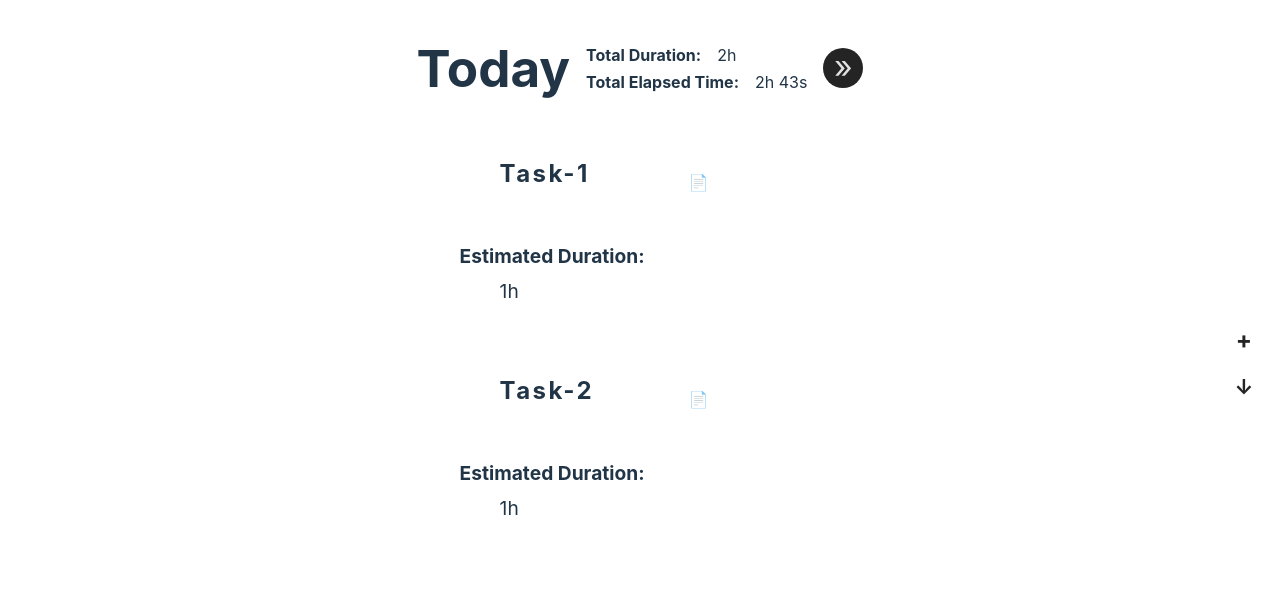
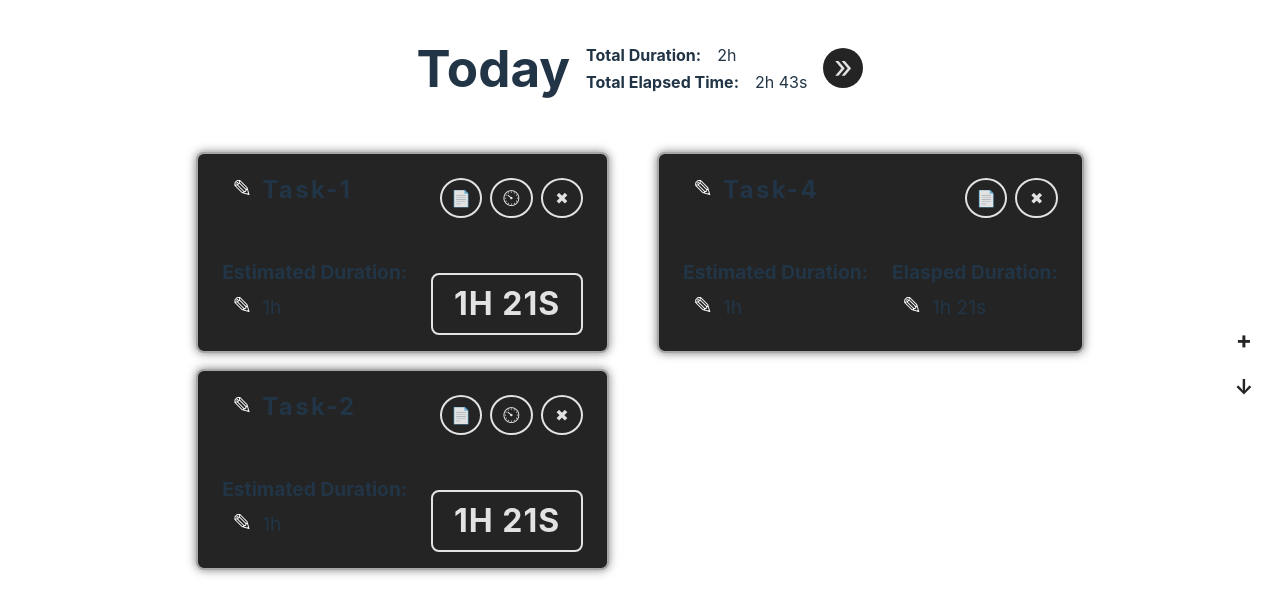
Before and after one commit to echoedinvoker/record, a React (Vite) app: page / in a window 1280 px wide. Shown: the top 614 px of the page. Built offline with nearby package versions, Linux system fonts and the light colour scheme.

Commit message:
done column

```diff
--- a/src/App.tsx
+++ b/src/App.tsx
@@ -130,7 +130,7 @@ export default function App() {
       }
     })
   }
-  function changeTaskElapsedDuration(taskId: string, elapsedDurationHMS: string) {
+  function changeTaskEstimatedDuration(taskId: string, elapsedDurationHMS: string) {
     if (!data || !data.tasks) {
       throw new Error("Data or tasks are undefined");
     }
@@ -145,6 +145,23 @@ export default function App() {
       }
     })
   }
+  function changeTaskElapsedDuration(taskId: string, elapsedDurationHMS: string) {
+    console.log("changeTaskElapsedDuration", taskId, elapsedDurationHMS)
+    if (!data || !data.tasks) {
+      throw new Error("Data or tasks are undefined");
+    }
+    setData({
+      ...data!,
+      tasks: {
+        ...data.tasks,
+        [taskId]: {
+          ...data.tasks[taskId],
+          timestampSum: convertHMStoMilliseconds(elapsedDurationHMS)
+        }
+      }
+    })
+  }
+
   function delayToNextDay(taskId: string) {
     if (!data) {
       throw new Error("Data is undefined");
@@ -223,7 +240,6 @@ export default function App() {
         const response = await fetch('/data.yaml')
         const text = await response.text()
         const parsedData = yaml.load(text)
-        // parsedData && setTasks(parsedData)
         parsedData && setData(parsedData)
       } catch (error) {
         console.error(error)
@@ -243,6 +259,7 @@ export default function App() {
         stopTask={stopTask}
         changeTaskName={changeTaskName}
         updateTaskMardownContent={updateTaskMardownContent}
+        changeTaskEstimatedDuration={changeTaskEstimatedDuration}
         changeTaskElapsedDuration={changeTaskElapsedDuration}
         delayToNextDay={delayToNextDay}
         downloadTasks={downloadTasks} />
--- /dev/null
+++ b/src/components/Done.tsx
@@ -0,0 +1,181 @@
+import styled from "styled-components"
+import { Task as TypeTask } from "../types"
+import Tasks from "./Tasks"
+import { CircleButton, ContentWrapper, Input, InputWrapper, Task } from "./ui"
+import { useState } from "react"
+import { convertMillisecondsToHMS } from "../utils"
+import EditMarkdownModal from "./EditMardownModal"
+
+interface Props {
+  task: TypeTask
+  deleteTask: (taskId: string, columnId: string) => void
+  changeTaskName: (taskId: string, name: string) => void
+  changeTaskEstimatedDuration: (taskId: string, estimatedDurationHMS: string) => void
+  changeTaskElapsedDuration: (taskId: string, elapsedDurationHMS: string) => void
+  updateTaskMardownContent: (taskId: string, content: string) => void
+}
+
+export default function Done({
+  task,
+  deleteTask,
+  changeTaskName,
+  changeTaskEstimatedDuration,
+  changeTaskElapsedDuration,
+  updateTaskMardownContent
+}: Props) {
+
+  const [isEditingTaskName, setIsEditingTaskName] = useState(false);
+  const [taskName, setTaskName] = useState(task.task);
+  const [showModal, setShowModal] = useState(false);
+  const [isEditingEstimatedDuration, setIsEditingEstimatedDuration] = useState(false);
+  const [estimatedDurationHMS, setEstimatedDurationHMS] = useState(convertMillisecondsToHMS(task.estimatedDuration));
+  const [isEditingElapsedDuration, setIsEditingElapsedDuration] = useState(false);
+  const [elapsedDurationHMS, setElapsedDurationHMS] = useState(convertMillisecondsToHMS(task.timestampSum));
+
+  const handleTaskNameSubmit = (e: React.FormEvent<HTMLFormElement>) => {
+    e.preventDefault();
+    setIsEditingTaskName(false);
+    changeTaskName(task.id, taskName);
+  }
+  const handleEstimatedDurationSubmit = (e: React.FormEvent<HTMLFormElement>) => {
+    e.preventDefault();
+    console.log('estimatedDurationHMS', estimatedDurationHMS)
+    setIsEditingEstimatedDuration(false);
+    changeTaskEstimatedDuration(task.id, estimatedDurationHMS);
+  }
+  const handleElapsedDurationSubmit = (e: React.FormEvent<HTMLFormElement>) => {
+    e.preventDefault();
+    setIsEditingElapsedDuration(false);
+    changeTaskElapsedDuration(task.id, elapsedDurationHMS)
+  }
+
+  return (
+    <>
+      <Task>
+        <TaskHeader>
+          <TaskNameContainer>
+            <CircleButton $ghost onClick={() => setIsEditingTaskName((prev) => !prev)}>
+              <ContentWrapper $offsetY="-3px" $size="1.5em" style={{ color: 'white' }}>
+                &#9998;
+              </ContentWrapper>
+            </CircleButton>
+            {
+              isEditingTaskName ? (
+                <form onSubmit={handleTaskNameSubmit}>
+                  <InputWrapper $white>
+                    <Input $white type="text" value={taskName} onChange={(e) => setTaskName(e.target.value)} />
+                  </InputWrapper>
+                </form>
+              ) : (
+                <TaskName>{task.task}</TaskName>
+              )
+            }
+          </TaskNameContainer>
+          <TaskActions>
+            <CircleButton onClick={() => setShowModal(true)}>
+              <ContentWrapper>
+                &#128196;
+              </ContentWrapper>
+            </CircleButton>
+            <CircleButton onClick={() => deleteTask(task.id, 'done')}>
+              <ContentWrapper>
+                &#10006;
+              </ContentWrapper>
+            </CircleButton>
+          </TaskActions>
+        </TaskHeader>
+        <Pairs>
+          <Pair>
+            <Key>Estimated Duration:</Key>
+            <PairValueContainer>
+              <CircleButton $ghost onClick={() => setIsEditingEstimatedDuration((prev) => !prev)}>
+                <ContentWrapper $offsetY="-3px" $size="1.5em" style={{ color: 'white' }}>
+                  &#9998;
+                </ContentWrapper>
+              </CircleButton>
+              {isEditingEstimatedDuration ? (
+                <form onSubmit={handleEstimatedDurationSubmit}>
+                  <InputWrapper $white>
+                    <Input $white type="text" value={estimatedDurationHMS} onChange={(e) => setEstimatedDurationHMS(e.target.value)} />
+                  </InputWrapper>
+                </form>
+              ) : (
+                <Value>{convertMillisecondsToHMS(task.estimatedDuration)}</Value>
+              )}
+            </PairValueContainer>
+          </Pair>
+          <Pair>
+            <Key>Elasped Duration:</Key>
+            <PairValueContainer>
+              <CircleButton $ghost onClick={() => setIsEditingElapsedDuration((prev) => !prev)}>
+                <ContentWrapper $offsetY="-3px" $size="1.5em" style={{ color: 'white' }}>
+                  &#9998;
+                </ContentWrapper>
+              </CircleButton>
+              {isEditingElapsedDuration ? (
+                <form onSubmit={handleElapsedDurationSubmit}>
+                  <InputWrapper $white>
+                    <Input $white type="text" value={elapsedDurationHMS} onChange={(e) => setElapsedDurationHMS(e.target.value)} />
+                  </InputWrapper>
+                </form>
+              ) : (
+                <Value>{convertMillisecondsToHMS(task.timestampSum)}</Value>
+              )}
+            </PairValueContainer>
+          </Pair>
+        </Pairs>
+      </Task>
+      {showModal && <EditMarkdownModal task={task} setShowModal={setShowModal} changeMarkdown={updateTaskMardownContent} />
+      }
+    </>
+  )
+}
+
+const PairValueContainer = styled.div`
+  display: flex;
+  align-items: center;
+`
+const Key = styled.div`
+font-weight: bold;
+font-size: 1.2em;
+`
+const Value = styled.div`
+font-size: 1.2em;
+`
+const Pairs = styled.div`
+display: flex;
+flex-direction: row;
+justify-content: space-between;
+gap: 1.5em;
+`
+
+const Pair = styled.div`
+display: flex;
+flex-direction: column;
+justify-content: flex-start;
+margin: 0.5em 0;
+`
+const TaskHeader = styled.div`
+  display: flex;
+  justify-content: space-between;
+  align-items: center;
+  gap: 2.5em;
+  `
+
+const TaskActions = styled.div`
+    display: flex;
+    gap: .5em;
+  `
+
+const TaskNameContainer = styled.div`
+  display: flex;
+  justify-content: flex-start;
+  align-items: center;
+  margin-bottom: 1em;
+`
+
+const TaskName = styled.h2`
+    letter-spacing: 0.1em;
+    font-size: 1.5em;
+    margin: 0;
+  `
--- /dev/null
+++ b/src/components/DoneList.tsx
@@ -0,0 +1,34 @@
+import { Task } from "../types"
+import Done from "./Done"
+import { TaskGroup } from "./ui"
+
+interface Props {
+  tasks: Task[]
+  deleteTask: (taskId: string, columnId: string) => void
+  changeTaskName: (taskId: string, name: string) => void
+  updateTaskMardownContent: (taskId: string, content: string) => void
+  changeTaskEstimatedDuration: (taskId: string, estimatedDurationHMS: string) => void
+  changeTaskElapsedDuration: (taskId: string, elapsedDurationHMS: string) => void
+}
+export default function DoneList({
+  tasks,
+  deleteTask,
+  changeTaskName,
+  updateTaskMardownContent,
+  changeTaskEstimatedDuration,
+  changeTaskElapsedDuration }: Props) {
+  return (
+    <TaskGroup>
+      {tasks.map((task: Task) => (
+        <Done
+          key={task.id}
+          task={task}
+          deleteTask={deleteTask}
+          changeTaskName={changeTaskName}
+          updateTaskMardownContent={updateTaskMardownContent}
+          changeTaskEstimatedDuration={changeTaskEstimatedDuration}
+          changeTaskElapsedDuration={changeTaskElapsedDuration} />
+      ))}
+    </TaskGroup>
+  )
+}
--- a/src/components/OnGoingTab.tsx
+++ b/src/components/OnGoingTab.tsx
@@ -6,6 +6,7 @@ import styled from 'styled-components';
 import { useEffect, useRef, useState } from 'react';
 import { Data, Task } from '../types';
 import { CircleButton, ContentWrapper } from './ui';
+import DoneList from './DoneList';
 
 interface Props {
   data: (Data | null)
@@ -21,11 +22,14 @@ interface Props {
   changeTaskName: (taskId: string, name: string) => void
   updateTaskMardownContent: (taskId: string, content: string) => void
   changeTaskElapsedDuration: (taskId: string, elapsedDurationHMS: string) => void
+  changeTaskEstimatedDuration: (taskId: string, estimatedDurationHMS: string) => void
   downloadTasks: () => void
   delayToNextDay: (taskId: string) => void
 }
 
-export default function OnGoingTab({ data, addTask, deleteTask, startTask, stopTask, changeTaskName, updateTaskMardownContent, changeTaskElapsedDuration, downloadTasks, delayToNextDay }: Props) {
+export default function OnGoingTab({ data, addTask, deleteTask, startTask, stopTask, changeTaskName, updateTaskMardownContent, changeTaskElapsedDuration,
+  changeTaskEstimatedDuration,
+  downloadTasks, delayToNextDay }: Props) {
   const isLoadedTasksAtStart = useRef(false)
   const [showModal, setShowModal] = useState(false)
   const [activeTaskId, setActiveTaskId] = useState<string | null>(null)
@@ -107,6 +111,7 @@ export default function OnGoingTab({ data, addTask, deleteTask, startTask, stopT
           hasNextDay={hasNextDay}
           hasPrevDay={hasPrevDay}
         />
+        <Columns>
           <Tasks
             tasks={filteredTasks}
             whichDay={whichDay}
@@ -115,7 +120,15 @@ export default function OnGoingTab({ data, addTask, deleteTask, startTask, stopT
             changeTaskName={changeTaskName}
             updateTaskMardownContent={updateTaskMardownContent}
             delayToNextDay={delayToNextDay}
+            changeTaskEstimatedDuration={changeTaskEstimatedDuration} />
+          <DoneList
+            tasks={data.columns["done"].taskIds.map(taskId => data.tasks[taskId])}
+            deleteTask={deleteTask}
+            changeTaskName={changeTaskName}
+            updateTaskMardownContent={updateTaskMardownContent}
+            changeTaskEstimatedDuration={changeTaskEstimatedDuration}
             changeTaskElapsedDuration={changeTaskElapsedDuration} />
+        </Columns>
       </Container >
       {showModal && <FormAddTask setShowModal={setShowModal} addTask={handleAddTask} />}
       {activeTaskId !== null && <TheTimer
@@ -129,6 +142,13 @@ export default function OnGoingTab({ data, addTask, deleteTask, startTask, stopT
 
   )
 }
+
+const Columns = styled.div`
+  display: flex;
+  gap: 1em;
+  flex-wrap: wrap;
+  justify-content: center;
+  `
 
 const FixedButtons = styled.div`
   display: flex;
--- a/src/components/Tasks.tsx
+++ b/src/components/Tasks.tsx
@@ -1,6 +1,6 @@
-import styled from "styled-components"
 import { Task } from "../types"
 import TheTask from "./TheTask"
+import { TaskGroup } from "./ui"
 
 interface Props {
   tasks: Task[]
@@ -8,12 +8,12 @@ interface Props {
   whichDay: number
   startTask: (taskId: string) => void
   changeTaskName: (taskId: string, name: string) => void
-  changeTaskElapsedDuration: (taskId: string, elapsedDurationHMS: string) => void
+  changeTaskEstimatedDuration: (taskId: string, estimatedDurationHMS: string) => void
   updateTaskMardownContent: (taskId: string, markdownContent: string) => void
   delayToNextDay: (taskId: string) => void
 }
 
-export default function Tasks({ tasks, deleteTask, startTask, changeTaskName, changeTaskElapsedDuration, updateTaskMardownContent, delayToNextDay, whichDay }: Props) {
+export default function Tasks({ tasks, deleteTask, startTask, changeTaskName, changeTaskEstimatedDuration, updateTaskMardownContent, delayToNextDay, whichDay }: Props) {
   return (
     <TaskGroup>
       {Array.from(tasks.values()).map((task: Task) => (
@@ -26,14 +26,9 @@ export default function Tasks({ tasks, deleteTask, startTask, changeTaskName, ch
           changeTaskName={changeTaskName}
           changeMarkdown={updateTaskMardownContent}
           delayToNextDay={delayToNextDay}
-          changeTaskElapsedDuration={changeTaskElapsedDuration} />
+          changeTaskEstimatedDuration={changeTaskEstimatedDuration}
+        />
       ))}
     </TaskGroup>
   )
 }
-
-const TaskGroup = styled.div`
-    display: flex;
-    flex-direction: column;
-    gap: 1em;
-  `
--- a/src/components/TheTask.tsx
+++ b/src/components/TheTask.tsx
@@ -1,6 +1,6 @@
 import styled from "styled-components";
 import { Task as TypeTask } from "../types";
-import { CircleButton, ContentWrapper, Input, InputWrapper, TextButton } from "./ui";
+import { CircleButton, ContentWrapper, Input, InputWrapper, Task, TextButton } from "./ui";
 import { convertMillisecondsToHMS } from "../utils";
 import { useState } from "react";
 import EditMarkdownModal from "./EditMardownModal";
@@ -11,12 +11,12 @@ interface Props {
   whichDay: number
   startTask: (taskId: string) => void
   changeTaskName: (taskId: string, name: string) => void
-  changeTaskElapsedDuration: (taskId: string, elapsedDuration: string) => void
+  changeTaskEstimatedDuration: (taskId: string, estimatedDurationHMS: string) => void
   changeMarkdown: (taskId: string, markdown: string) => void
   delayToNextDay: (taskId: string) => void
 }
 
-export default function TheTask({ task, deleteTask, startTask, changeTaskName, changeTaskElapsedDuration, changeMarkdown, delayToNextDay, whichDay }: Props) {
+export default function TheTask({ task, deleteTask, startTask, changeTaskName, changeTaskEstimatedDuration, changeMarkdown, delayToNextDay, whichDay }: Props) {
   const [isEditingTaskName, setIsEditingTaskName] = useState(false);
   const [taskName, setTaskName] = useState(task.task);
   const [isEditingEstimatedDuration, setIsEditingEstimatedDuration] = useState(false);
@@ -33,7 +33,7 @@ export default function TheTask({ task, deleteTask, startTask, changeTaskName, c
   const handleEstimatedDurationSubmit = (e: React.FormEvent<HTMLFormElement>) => {
     e.preventDefault();
     setIsEditingEstimatedDuration(false);
-    changeTaskElapsedDuration(task.id, estimatedDurationHMS);
+    changeTaskEstimatedDuration(task.id, estimatedDurationHMS);
   }
 
   const handleDelay = () => {
@@ -120,16 +120,6 @@ const PairValueContainer = styled.div`
   align-items: center;
 `
 
-const Task = styled.div`
-    display: flex;
-    flex-direction: column;
-    justify-content: space-between;
-    gap: 1.5em;
-    padding: 1em 1.5em;
-    border: 2px solid rgba(255, 255, 255, 0.6);
-    border-radius: 0.5em
-  `
-
 const TaskHeader = styled.div`
   display: flex;
   justify-content: space-between;
--- /dev/null
+++ b/src/components/ui/Task.tsx
@@ -0,0 +1,15 @@
+import styled from "styled-components";
+
+const Task = styled.div`
+    display: flex;
+    flex-direction: column;
+    justify-content: space-between;
+    gap: 1.5em;
+    padding: 1em 1.5em;
+    border: 2px solid rgba(255, 255, 255, 0.6);
+    border-radius: 0.5em;
+    background-color: #242424;
+    box-shadow: 0 0 10px 0 rgba(0, 0, 0, 0.5);
+  `
+
+export default Task
--- /dev/null
+++ b/src/components/ui/TaskGroup.tsx
@@ -0,0 +1,12 @@
+import styled from "styled-components"
+
+const TaskGroup = styled.div`
+    display: flex;
+    flex-direction: column;
+    gap: 1em;
+    padding: 1em;
+    border-radius: 0.5em;
+    background-color: rgba(255, 255, 255, 0.5);
+  `
+
+export default TaskGroup
--- a/src/components/ui/index.ts
+++ b/src/components/ui/index.ts
@@ -1,3 +1,5 @@
 export { CircleButton, TextButton, ContentWrapper } from './Button.tsx';
 export { ModalOverlay, ModalContainer, ModalCloseCorner } from './Modal.tsx'
 export { FormFields, FormField, Label, InputWrapper, Input } from './Form.tsx'
+export { default as TaskGroup } from './TaskGroup.tsx'
+export { default as Task } from './Task.tsx'
```
Also changed, not shown: src/components/ui/TasksColumn.tsx (added). Lines whose indentation alone changed are shown as unchanged.
